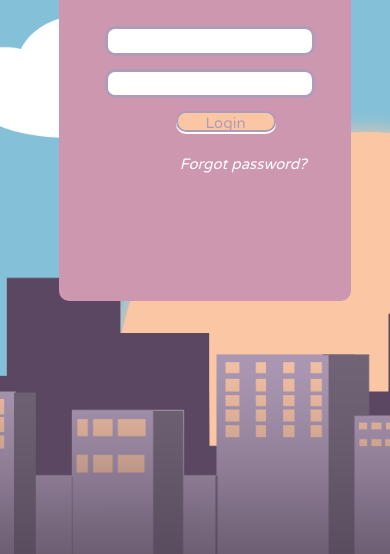
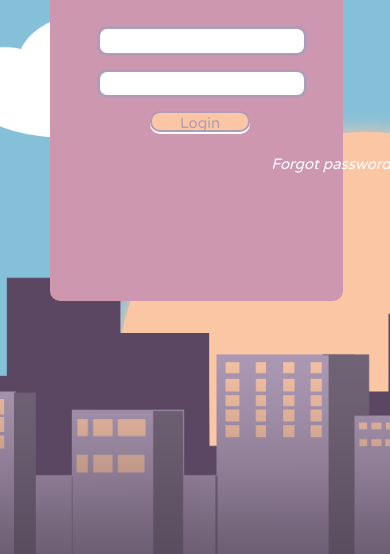
Before and after one commit to rhezdanielle/exam, a plain HTML site: page index.html in a window 390 px wide. Shown: the part 290-844 px from the top of the page. Drawn offline with Linux system fonts and the light colour scheme.

Commit message:
Update style.css

```diff
--- a/style.css
+++ b/style.css
@@ -1515,13 +1515,13 @@
     .login {
         /* size */
         height: 50%;
-        width: 75%;
+        width: 80%;
         min-width: 60%;
         max-width: 75%;
 
         /* position */
         top: 20%;
-        left: 15%;
+        margin: 0px 50px;
         position: fixed;
 
         /*background*/
@@ -1607,7 +1607,7 @@
 
         /* position */
         top: 55%;
-        left: 40%;
+        margin: 0px 100px;
         position: absolute;
 
         /* text style */
```
